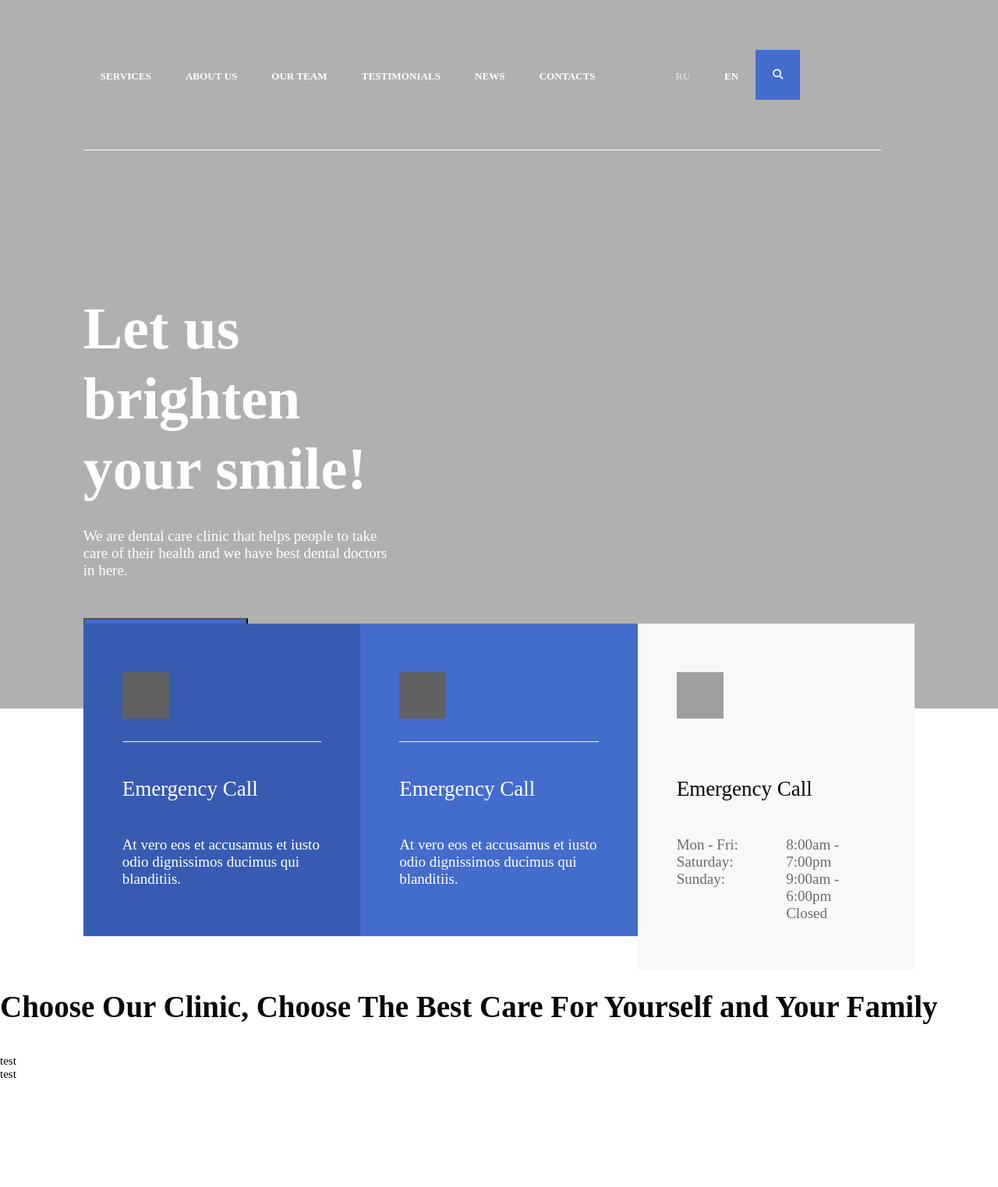
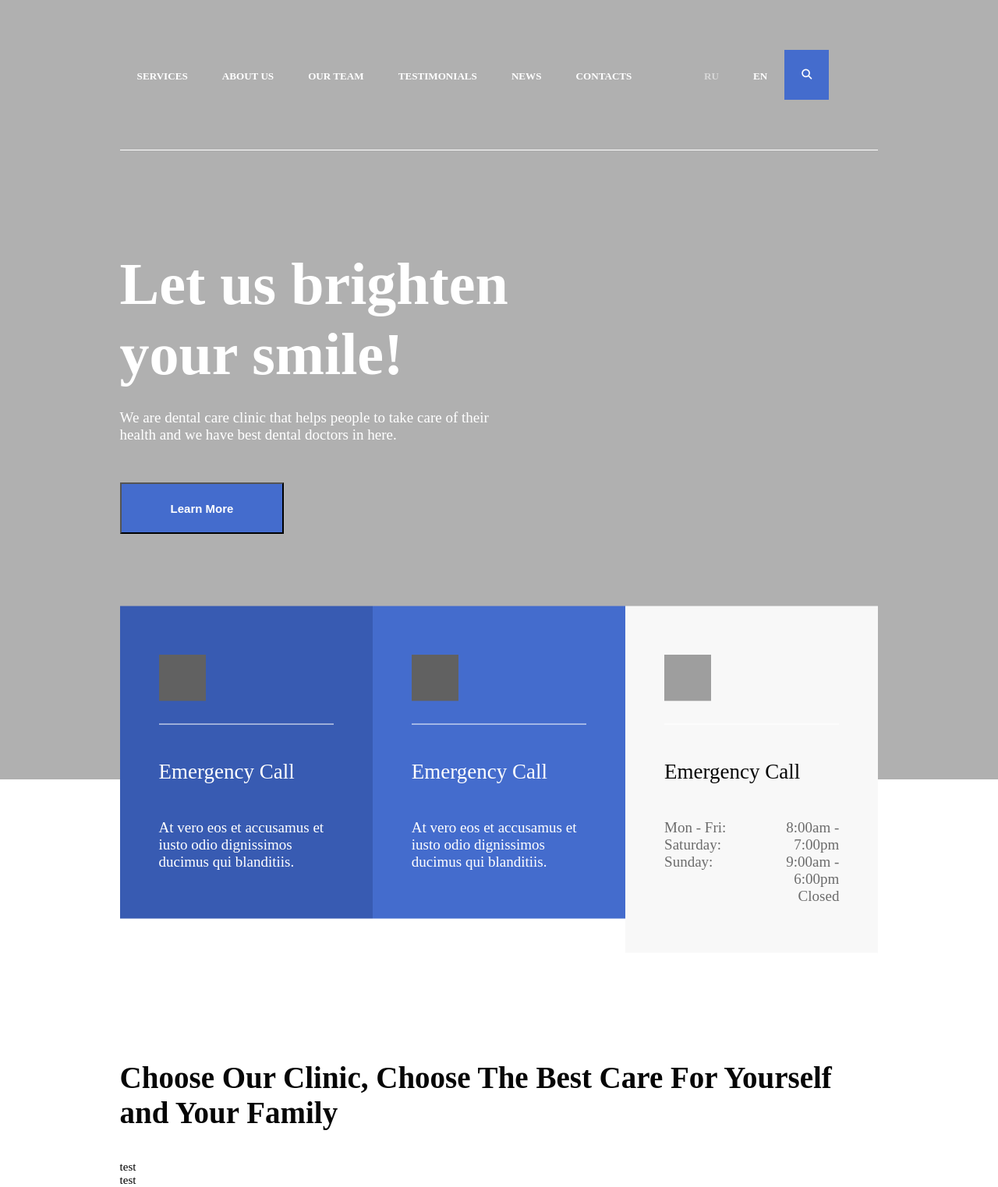
Before and after one commit to K0k0sc0m/Variantas_6, a plain HTML site: page index.html in a window 1280 px wide. Shown: the whole page at 78% size. Before the commit the page ends 1387 px from the top, so only its background shows below. Drawn offline with Linux system fonts and the light colour scheme; grey boxes are pictures that could not be loaded; a web font is replaced by a local one.

Commit message:
total colapse :(((

```diff
--- a/Styles/style.css
+++ b/Styles/style.css
@@ -6,6 +6,11 @@
 html {
     height: 100%;
     font-size: 15px;
+}
+
+@font-face {
+    font-family: poppins;
+    src: url('fonts/Poppins-Bold.ttf');
 }
 
 body {
@@ -20,9 +25,24 @@ body {
     margin: auto;
 }
 
-.intro  {
+.gray {
+    background-color: #0000004F;
+    padding-left: 12%;
+    padding-right: 12%;
+}
+
+.white {
+    background-color: white;
+    padding-left: 12%;
+    padding-right: 12%;
+
+}
+
+.header  {
     max-width: 100%;
-    background-color: #0000004F;
+    position: relative;
+    height: 66.6667rem;
+
 }
 
 
@@ -40,15 +60,17 @@ a {
 
 .area {
     display: flexbox;
+    flex-wrap: nowrap;
     width: 100%;
     align-items: baseline;
     padding-top: 4.2667rem;
     padding-bottom: 4.2667rem;
+    padding-left: 15%;
+
 }
 
 .navbar-component {
     background-color: transparent;
-    padding-left: 20%;
 }
 
 .navbar {
@@ -138,27 +160,23 @@ a {
 
 .ru {
     color: #FFFFFF80;
-    margin-left: 34%;
+    margin-left: 31%;
 }
 
 
 .search {
     background-color: #446CCD;
     align-items: center;
-    margin-right: 8.1%;
 }
 
 .border {
     border-top: #FFFFFF 0.1333rem solid;
-    margin-left: 8.333%;
-    margin-right: 8.333%;
 }
 
 .info {
     max-width: 100%;
-    padding-left: 8.333%;
-    padding-right: 60%;
-    padding-top: 8.8rem;
+    padding-right: 48%;
+    padding-top: 5rem;
 
 }
 
@@ -218,19 +236,19 @@ p {
 
 .rectangles {
     display: block;
-    width: 83.33%;
-    margin-left: auto;
-    margin-right: auto;
+    width: 100%;
     position: absolute;
-    transform: translateY(100%);
+    transform: translateY(50%);
     bottom: 0;
     margin-bottom: 0;
     padding-bottom: 0;
 
+
 }
 
 .call-box, .where-box, .hours-box {
-    width: 33.33%;
+    display: flexbox;
+    width: 33.3333%;
     float: left;
     padding-top: 4.1333rem;
     padding-bottom: 4.1333rem;
@@ -240,14 +258,17 @@ p {
 
 .call-box {
     background-color: #385BB2;
+
 }
 
 .where-box {
     background-color: #446CCD;
+
 }
 
 .hours-box {
    background-color: #F8F8F8;
+
 }
 
 
@@ -257,15 +278,22 @@ p {
 
 }
 
-.half-box1 {
-    width: 45%;
-    float: left;
+.half-box {
+    display: flex;
+
 }
 
-.half-box2 {
-    width: 45%;
-    float: right;
+.ahalf {
+    width: 50%;
+    text-align: left;
 }
+
+.bhalf {
+    width: 50%;
+    text-align: right;
+}
+
+
 
 .phone {
     height: 4rem;
@@ -280,29 +308,23 @@ p {
     margin-top: 24rem;
 }
 
-@media all and (max-width: 1910px) {
-    .border {
-        margin-right: 5rem;
+@media all and (max-width: 1800px) {
+
+    .area {
+        padding-left: 0;
     }
+
 }
 
-@media all and (max-width: 1660px) {
-    .ru {
-        margin-left: 20%;
-    }
-}
 
-@media all and (max-width: 1430px) {
 
-    .border {
-        margin-right: 10rem;
-    }
 
-    .navbar-component {
-        padding-left: 8.333%;
-    }
 
-    .a {
+
+@media all and (max-width: 1600px) {
+
+
+    a {
         padding-right: 0.5%;
     }
 
@@ -314,23 +336,23 @@ p {
 
 }
 
-@media all and (max-width: 1180px) {
-    .border {
-        margin-right: 2rem;
-    }
-}
 
 
 
-@media all and (max-width: 1000px) {
+@media all and (max-width: 1120px) {
 
     .navbar-component {
         position: absolute;
-        width: 100%;
+        width: 90%;
+        float: left;
+        position: fixed;
+        top: 0;
+
     }
 
     .area {
         flex-direction: column;
+
     }
 
     .list {
@@ -359,12 +381,13 @@ p {
     .ru {
         margin: 0;
 
+
     }
 
 
 
     .info.active {
-        margin-top: 30rem;
+        margin-top: 35rem;
         padding-bottom: 0;
     }
 
--- a/index.html
+++ b/index.html
@@ -8,7 +8,6 @@
     <meta name="viewport" content="width=device-width, initial-scale=1.0">
     <meta name="author" content="Kos design">
     <link rel="stylesheet" href="Styles/style.css">
-    <link rel="stylesheet" href="https://use.typekit.net/yap5vrb.css">
     <link rel="stylesheet" href="http://maxcdn.bootstrapcdn.com/font-awesome/latest/css/font-awesome.min.css">
 
 
@@ -21,7 +20,8 @@
 
 <body>
     <div class='container'>
-        <div class='intro'>
+        <div class='gray'>
+        <div class='header bzz'>
             <div class='navbar-component'>
                 <div class='navbar area'>
 
@@ -84,15 +84,18 @@
                     <div class='text'>
                         <h5 style='color:#060606'>Emergency Call</h5>
 
-                        <div class='half-box1'>
+                        <div class='half-box'>
+                            <div class='ahalf clearfix'>
                              <p style='color: #6C6C6C;'>Mon - Fri:</p>
-                             <p style='color: #6C6C6C;     '>Saturday:</p>
+                             <p style='color: #6C6C6C;'>Saturday:</p>
                              <p style='color: #6C6C6C;'>Sunday:</p>
                             </div>
-                        <div class='half-box2'>
+                            <div class='bhalf clearfix'>
                                 <p style='color: #6C6C6C;'>8:00am - 7:00pm</p>
                                 <p style='color: #6C6C6C;'>9:00am - 6:00pm</p>
                                 <p style='color: #6C6C6C;'>Closed</p>
+                               </div>
+
                         </div>
 
                     </div>
@@ -102,13 +105,15 @@
 
 
 
+
+            </div>
         </div>
         </div>
 
 
 
 
-
+        <div class='white'>
             <div class='body'>
                 <div class='column-1'>
                     <h3>Choose Our Clinic, Choose The Best Care For Yourself and Your Family</h3>
@@ -123,6 +128,7 @@
 
             <div class='image'>
                test
+            </div>
         </div>
 
 
@@ -143,7 +149,7 @@
            }
            document.querySelector('.bzz').onclick = function() {
            this.classList.toggle('active');
-           document.querySelector('.intro').classList.toggle('active');
+           document.querySelector('.header').classList.toggle('active');
            document.querySelector('.info').classList.toggle('active');
            }
 
```
Also changed, not shown: fonts/Poppins-Bold.otf (renamed from Styles/Poppins-Bold.otf), fonts/Poppins-Bold.ttf (renamed from Styles/Poppins-Bold.ttf), fonts/Poppins-Regular.ttf (added). Lines whose indentation alone changed are shown as unchanged.
